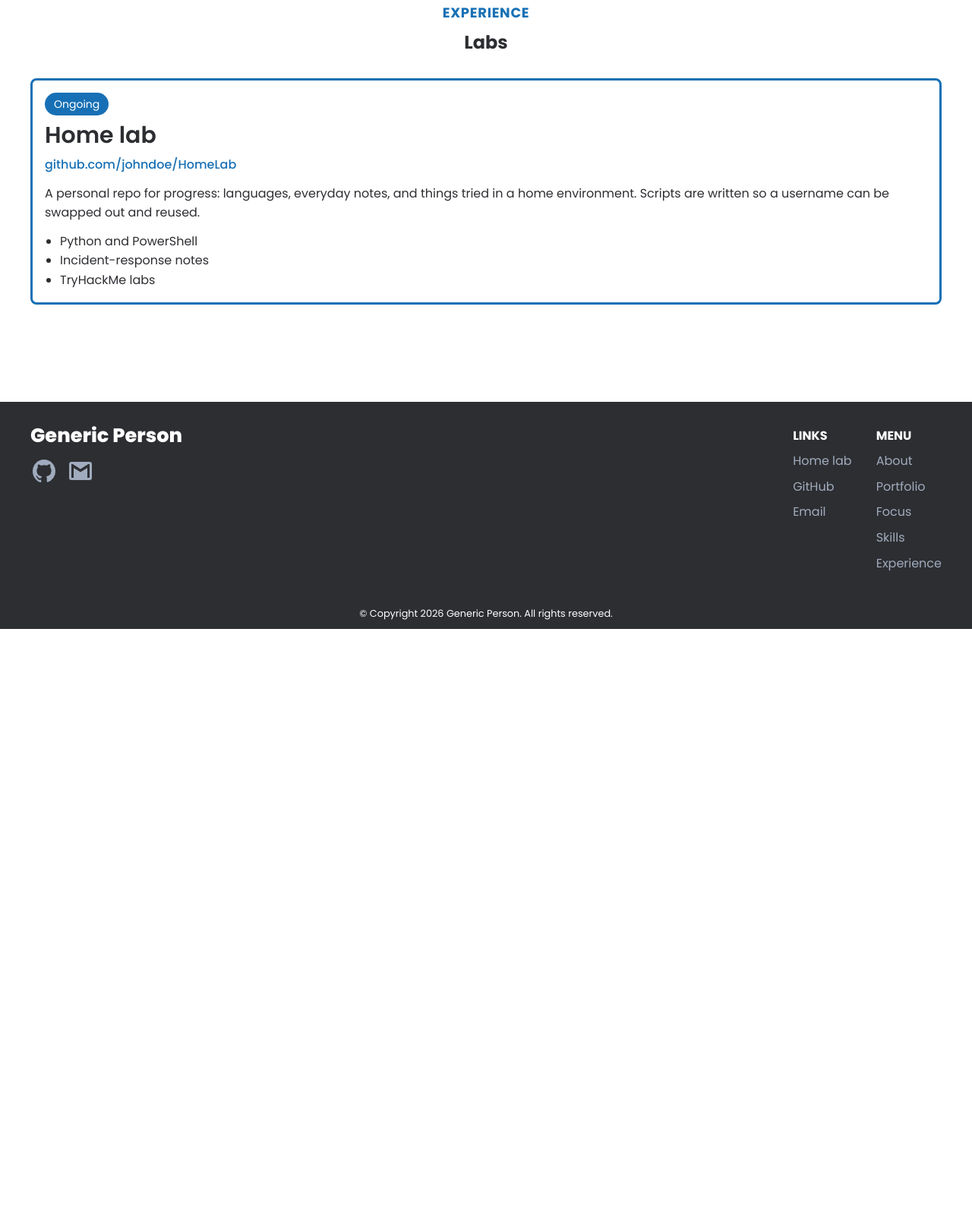
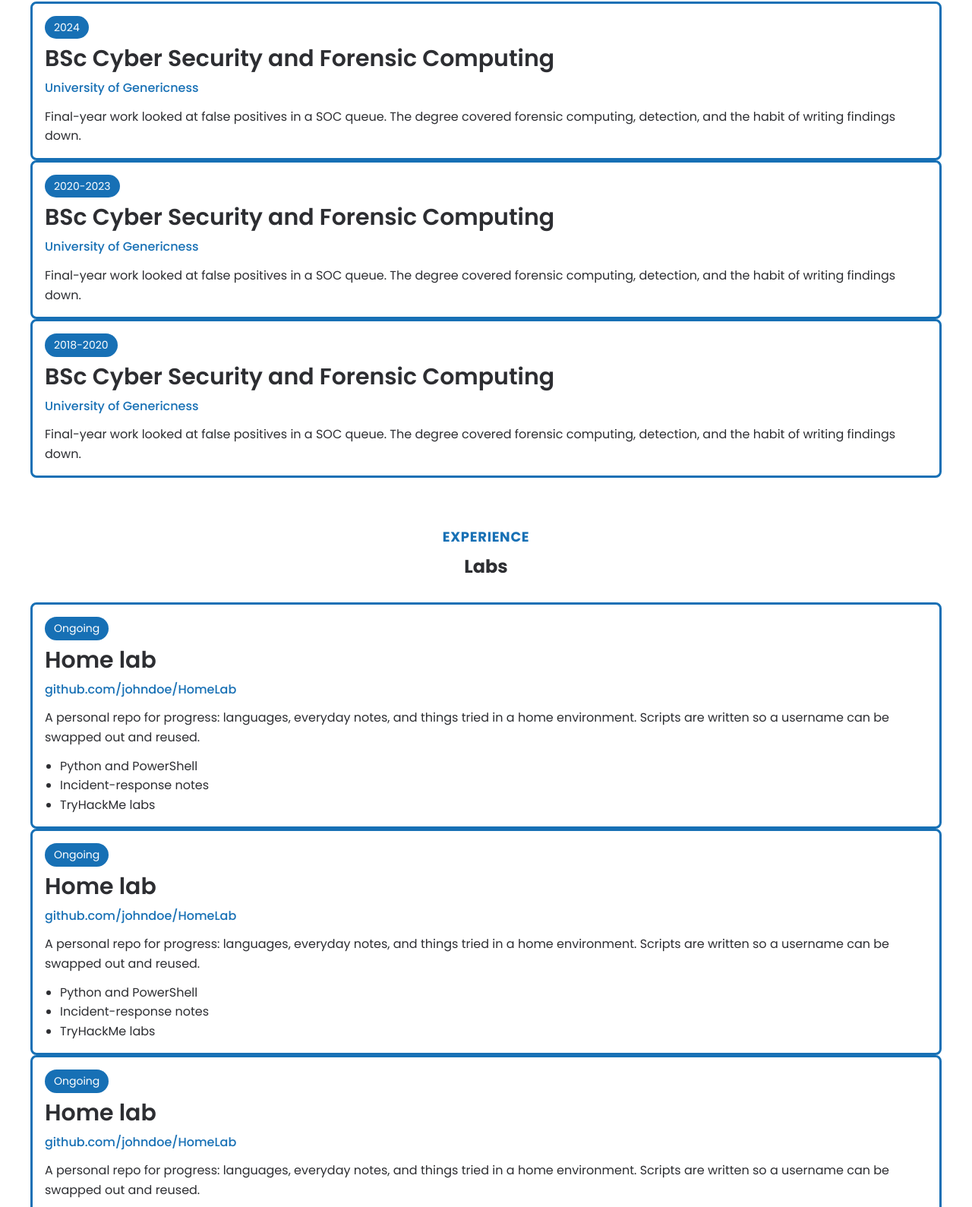
Before and after one commit to sobraxus/cwpa-folio, a website: page index.html in a window 1280 px wide. Shown: the part 5789-7378 px from the top of the page at 76% size. Before the commit the page ends 6617 px from the top, so only its background shows below. Drawn offline with Linux system fonts and the light colour scheme.

Commit message:
Added placeholder experience sections

```diff
--- a/index.html
+++ b/index.html
@@ -250,6 +250,17 @@
               <li>Automate the boring joins between tools where it is safe.</li>
             </ul>
           </article>
+          <article class="plain-card">
+            <span class="year">2022-2023</span>
+            <h3>Security Operations Specialist</h3>
+            <p class="place">Hybrid, London, UK</p>
+            <p>Threat detection, alert triage, and the response step after a case is worth opening. Laptop first.</p>
+            <ul>
+              <li>Read the alert, then the logs, then decide.</li>
+              <li>Keep notes that another person can pick up.</li>
+              <li>Automate the boring joins between tools where it is safe.</li>
+            </ul>
+          </article>
         </div>
         <div>
           <div class="section-intro">
@@ -262,12 +273,46 @@
             <p class="place">University of Genericness</p>
             <p>Final-year work looked at false positives in a SOC queue. The degree covered forensic computing, detection, and the habit of writing findings down.</p>
           </article>
+          <article class="plain-card">
+            <span class="year">2020-2023</span>
+            <h3>BSc Cyber Security and Forensic Computing</h3>
+            <p class="place">University of Genericness</p>
+            <p>Final-year work looked at false positives in a SOC queue. The degree covered forensic computing, detection, and the habit of writing findings down.</p>
+          </article>
+          <article class="plain-card">
+            <span class="year">2018-2020</span>
+            <h3>BSc Cyber Security and Forensic Computing</h3>
+            <p class="place">University of Genericness</p>
+            <p>Final-year work looked at false positives in a SOC queue. The degree covered forensic computing, detection, and the habit of writing findings down.</p>
+          </article>
         </div>
         <div>
           <div class="section-intro">
             <h2>Experience</h2>
             <h3>Labs</h3>
           </div>
+          <article class="plain-card">
+            <span class="year">Ongoing</span>
+            <h3>Home lab</h3>
+            <p class="place"><a href="https://github.com/johndoe/HomeLab" rel="noopener">github.com/johndoe/HomeLab</a></p>
+            <p>A personal repo for progress: languages, everyday notes, and things tried in a home environment. Scripts are written so a username can be swapped out and reused.</p>
+            <ul>
+              <li>Python and PowerShell</li>
+              <li>Incident-response notes</li>
+              <li>TryHackMe labs</li>
+            </ul>
+          </article>
+          <article class="plain-card">
+            <span class="year">Ongoing</span>
+            <h3>Home lab</h3>
+            <p class="place"><a href="https://github.com/johndoe/HomeLab" rel="noopener">github.com/johndoe/HomeLab</a></p>
+            <p>A personal repo for progress: languages, everyday notes, and things tried in a home environment. Scripts are written so a username can be swapped out and reused.</p>
+            <ul>
+              <li>Python and PowerShell</li>
+              <li>Incident-response notes</li>
+              <li>TryHackMe labs</li>
+            </ul>
+          </article>
           <article class="plain-card">
             <span class="year">Ongoing</span>
             <h3>Home lab</h3>
```
